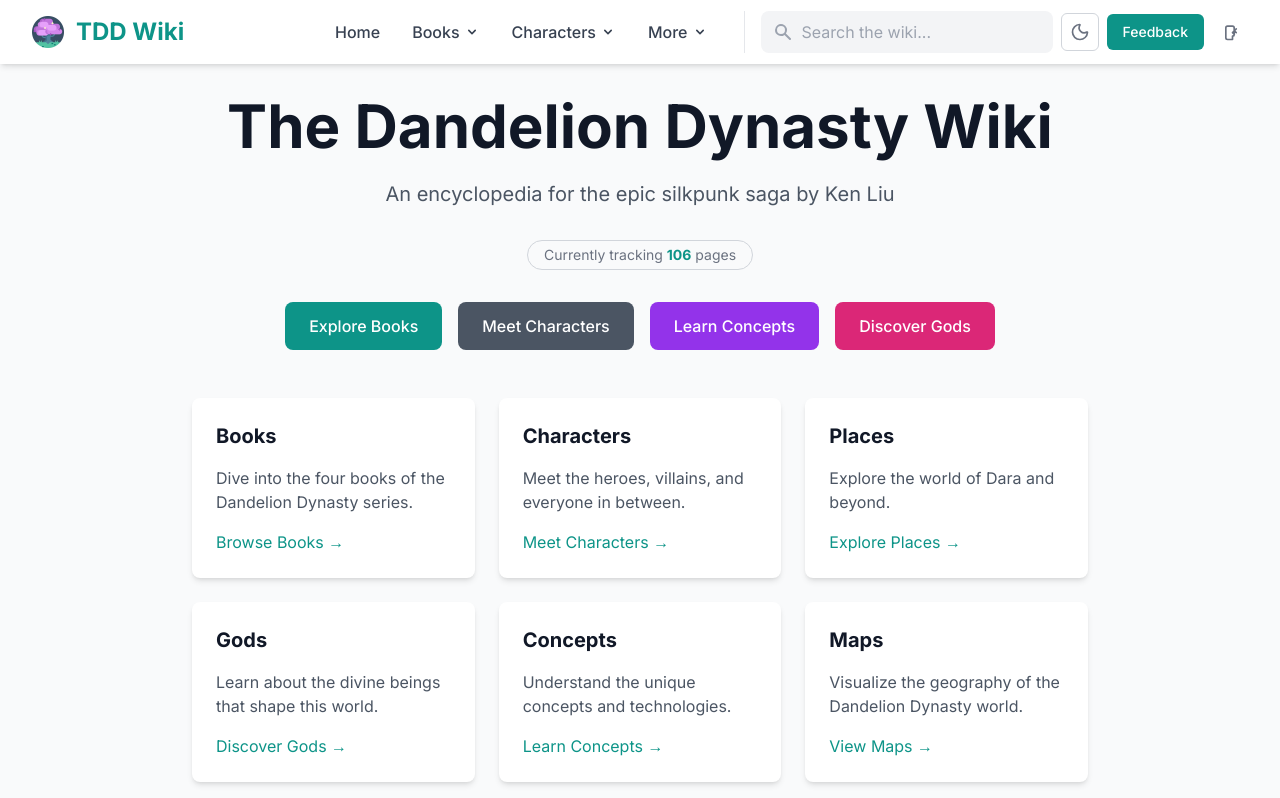
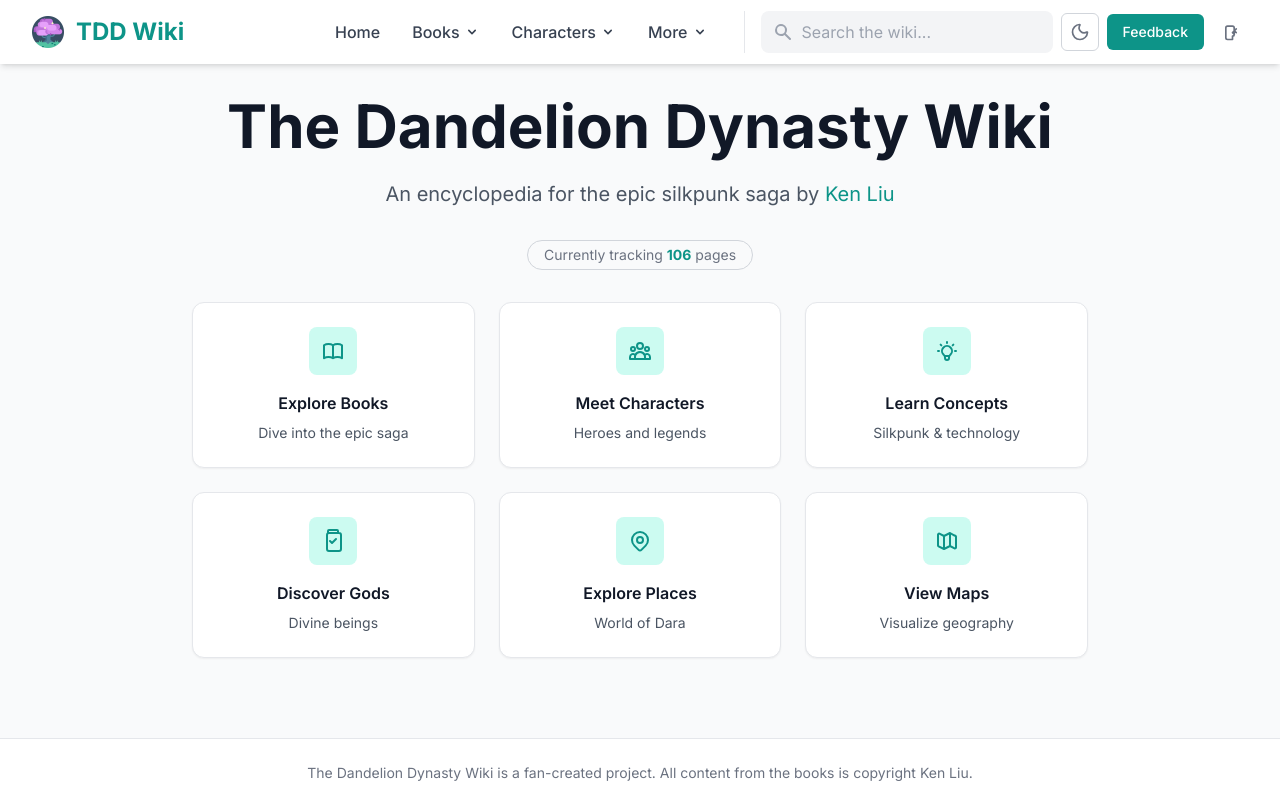
Before and after one commit to arman-101/dandelion-wiki, a Next.js app: page / in a window 1280 px wide. Shown: the top 798 px of the page. Built offline with nearby package versions, Linux system fonts and the light colour scheme.

Commit message:
updated home page

```diff
--- a/app/globals.css
+++ b/app/globals.css
@@ -33,7 +33,7 @@
 }
 
 /* Teal link hover effects for light mode */
-.text-teal-600:hover {
+a.text-teal-600:hover {
   color: #14b8a6; /* teal-500 */
 }
 
--- a/app/page.tsx
+++ b/app/page.tsx
@@ -1,5 +1,6 @@
+'use client';
+
 import Link from 'next/link';
-import Image from 'next/image';
 import { ALL_WIKI_PAGES } from './data/wiki-data';
 
 export default function Home() {
@@ -13,7 +14,7 @@
           The Dandelion Dynasty Wiki
         </h1>
         <p className="text-xl text-gray-600 dark:text-gray-300 mb-8">
-          An encyclopedia for the epic silkpunk saga by Ken Liu
+           An encyclopedia for the epic silkpunk saga by <Link href="/other/about-author" className="text-teal-600 dark:text-teal-400 hover:underline">Ken Liu</Link>
         </p>
 
         {/* Page Count */}
@@ -25,80 +26,79 @@
           </Link>
         </div>
 
-        <div className="flex flex-wrap justify-center gap-4">
-          <Link href="/books" className="bg-teal-600 hover:bg-teal-700 text-white px-6 py-3 rounded-lg font-medium transition-colors">
-            Explore Books
+        <div className="grid grid-cols-1 md:grid-cols-2 lg:grid-cols-3 gap-6 max-w-6xl mx-auto">
+          <Link href="/books" className="group bg-white dark:bg-gray-800 border border-gray-200 dark:border-gray-700 rounded-xl p-6 shadow-sm hover:shadow-lg hover:border-teal-300 dark:hover:border-teal-600 transition-all duration-300 transform hover:-translate-y-1">
+            <div className="text-center">
+              <div className="w-12 h-12 bg-teal-100 dark:bg-teal-900/30 rounded-lg flex items-center justify-center mx-auto mb-4 group-hover:bg-teal-200 dark:group-hover:bg-teal-800/50 transition-colors">
+                <svg className="w-6 h-6 text-teal-600 dark:text-teal-400" fill="none" stroke="currentColor" viewBox="0 0 24 24">
+                  <path strokeLinecap="round" strokeLinejoin="round" strokeWidth={2} d="M12 6.253v13m0-13C10.832 5.477 9.246 5 7.5 5S4.168 5.477 3 6.253v13C4.168 18.477 5.754 18 7.5 18s3.332.477 4.5 1.253m0-13C13.168 5.477 14.754 5 16.5 5c1.746 0 3.332.477 4.5 1.253v13C19.832 18.477 18.246 18 16.5 18c-1.746 0-3.332.477-4.5 1.253" />
+                </svg>
+              </div>
+              <h3 className="font-semibold text-gray-900 dark:text-white mb-2">Explore Books</h3>
+              <p className="text-sm text-gray-600 dark:text-gray-400">Dive into the epic saga</p>
+            </div>
           </Link>
-          <Link href="/characters" className="bg-gray-600 hover:bg-gray-700 text-white px-6 py-3 rounded-lg font-medium transition-colors">
-            Meet Characters
+
+          <Link href="/characters" className="group bg-white dark:bg-gray-800 border border-gray-200 dark:border-gray-700 rounded-xl p-6 shadow-sm hover:shadow-lg hover:border-teal-300 dark:hover:border-teal-600 transition-all duration-300 transform hover:-translate-y-1">
+            <div className="text-center">
+              <div className="w-12 h-12 bg-teal-100 dark:bg-teal-900/30 rounded-lg flex items-center justify-center mx-auto mb-4 group-hover:bg-teal-200 dark:group-hover:bg-teal-800/50 transition-colors">
+                <svg className="w-6 h-6 text-teal-600 dark:text-teal-400" fill="none" stroke="currentColor" viewBox="0 0 24 24">
+                  <path strokeLinecap="round" strokeLinejoin="round" strokeWidth={2} d="M17 20h5v-2a3 3 0 00-5.356-1.857M17 20H7m10 0v-2c0-.656-.126-1.283-.356-1.857M7 20H2v-2a3 3 0 015.356-1.857M7 20v-2c0-.656.126-1.283.356-1.857m0 0a5.002 5.002 0 019.288 0M15 7a3 3 0 11-6 0 3 3 0 016 0zm6 3a2 2 0 11-4 0 2 2 0 014 0zM7 10a2 2 0 11-4 0 2 2 0 014 0z" />
+                </svg>
+              </div>
+              <h3 className="font-semibold text-gray-900 dark:text-white mb-2">Meet Characters</h3>
+              <p className="text-sm text-gray-600 dark:text-gray-400">Heroes and legends</p>
+            </div>
           </Link>
-          <Link href="/concepts" className="bg-purple-600 hover:bg-purple-700 text-white px-6 py-3 rounded-lg font-medium transition-colors">
-            Learn Concepts
+
+          <Link href="/concepts" className="group bg-white dark:bg-gray-800 border border-gray-200 dark:border-gray-700 rounded-xl p-6 shadow-sm hover:shadow-lg hover:border-teal-300 dark:hover:border-teal-600 transition-all duration-300 transform hover:-translate-y-1">
+            <div className="text-center">
+              <div className="w-12 h-12 bg-teal-100 dark:bg-teal-900/30 rounded-lg flex items-center justify-center mx-auto mb-4 group-hover:bg-teal-200 dark:group-hover:bg-teal-800/50 transition-colors">
+                <svg className="w-6 h-6 text-teal-600 dark:text-teal-400" fill="none" stroke="currentColor" viewBox="0 0 24 24">
+                  <path strokeLinecap="round" strokeLinejoin="round" strokeWidth={2} d="M9.663 17h4.673M12 3v1m6.364 1.636l-.707.707M21 12h-1M4 12H3m3.343-5.657l-.707-.707m2.828 9.9a5 5 0 117.072 0l-.548.547A3.374 3.374 0 0014 18.469V19a2 2 0 11-4 0v-.531c0-.895-.356-1.754-.988-2.386l-.548-.547z" />
+                </svg>
+              </div>
+              <h3 className="font-semibold text-gray-900 dark:text-white mb-2">Learn Concepts</h3>
+              <p className="text-sm text-gray-600 dark:text-gray-400">Silkpunk & technology</p>
+            </div>
           </Link>
-          <Link href="/gods" className="bg-pink-600 hover:bg-pink-700 text-white px-6 py-3 rounded-lg font-medium transition-colors">
-            Discover Gods
+
+          <Link href="/gods" className="group bg-white dark:bg-gray-800 border border-gray-200 dark:border-gray-700 rounded-xl p-6 shadow-sm hover:shadow-lg hover:border-teal-300 dark:hover:border-teal-600 transition-all duration-300 transform hover:-translate-y-1">
+            <div className="text-center">
+              <div className="w-12 h-12 bg-teal-100 dark:bg-teal-900/30 rounded-lg flex items-center justify-center mx-auto mb-4 group-hover:bg-teal-200 dark:group-hover:bg-teal-800/50 transition-colors">
+                <svg className="w-6 h-6 text-teal-600 dark:text-teal-400" fill="none" stroke="currentColor" viewBox="0 0 24 24">
+                  <path strokeLinecap="round" strokeLinejoin="round" strokeWidth={2} d="M7 4V2a1 1 0 011-1h8a1 1 0 011 1v2m-9 0h10m-10 0a2 2 0 00-2 2v14a2 2 0 002 2h10a2 2 0 002-2V6a2 2 0 00-2-2M9 12l2 2 4-4" />
+                </svg>
+              </div>
+              <h3 className="font-semibold text-gray-900 dark:text-white mb-2">Discover Gods</h3>
+              <p className="text-sm text-gray-600 dark:text-gray-400">Divine beings</p>
+            </div>
           </Link>
-        </div>
-      </div>
 
-      {/* Quick Links */}
-      <div className="grid grid-cols-1 md:grid-cols-2 lg:grid-cols-3 gap-6 mb-12">
-        <div className="bg-white dark:bg-gray-800 p-6 rounded-lg shadow-md">
-          <h2 className="text-xl font-bold text-gray-900 dark:text-white mb-4">Books</h2>
-          <p className="text-gray-600 dark:text-gray-300 mb-4">Dive into the four books of the Dandelion Dynasty series.</p>
-          <Link href="/books" className="text-teal-600 dark:text-teal-400 hover:underline">Browse Books →</Link>
-        </div>
+          <Link href="/places" className="group bg-white dark:bg-gray-800 border border-gray-200 dark:border-gray-700 rounded-xl p-6 shadow-sm hover:shadow-lg hover:border-teal-300 dark:hover:border-teal-600 transition-all duration-300 transform hover:-translate-y-1">
+            <div className="text-center">
+              <div className="w-12 h-12 bg-teal-100 dark:bg-teal-900/30 rounded-lg flex items-center justify-center mx-auto mb-4 group-hover:bg-teal-200 dark:group-hover:bg-teal-800/50 transition-colors">
+                <svg className="w-6 h-6 text-teal-600 dark:text-teal-400" fill="none" stroke="currentColor" viewBox="0 0 24 24">
+                  <path strokeLinecap="round" strokeLinejoin="round" strokeWidth={2} d="M17.657 16.657L13.414 20.9a1.998 1.998 0 01-2.827 0l-4.244-4.243a8 8 0 1111.314 0z" />
+                  <path strokeLinecap="round" strokeLinejoin="round" strokeWidth={2} d="M15 11a3 3 0 11-6 0 3 3 0 016 0z" />
+                </svg>
+              </div>
+              <h3 className="font-semibold text-gray-900 dark:text-white mb-2">Explore Places</h3>
+              <p className="text-sm text-gray-600 dark:text-gray-400">World of Dara</p>
+            </div>
+          </Link>
 
-        <div className="bg-white dark:bg-gray-800 p-6 rounded-lg shadow-md">
-          <h2 className="text-xl font-bold text-gray-900 dark:text-white mb-4">Characters</h2>
-          <p className="text-gray-600 dark:text-gray-300 mb-4">Meet the heroes, villains, and everyone in between.</p>
-          <Link href="/characters" className="text-teal-600 dark:text-teal-400 hover:underline">Meet Characters →</Link>
-        </div>
-
-        <div className="bg-white dark:bg-gray-800 p-6 rounded-lg shadow-md">
-          <h2 className="text-xl font-bold text-gray-900 dark:text-white mb-4">Places</h2>
-          <p className="text-gray-600 dark:text-gray-300 mb-4">Explore the world of Dara and beyond.</p>
-          <Link href="/places" className="text-teal-600 dark:text-teal-400 hover:underline">Explore Places →</Link>
-        </div>
-
-        <div className="bg-white dark:bg-gray-800 p-6 rounded-lg shadow-md">
-          <h2 className="text-xl font-bold text-gray-900 dark:text-white mb-4">Gods</h2>
-          <p className="text-gray-600 dark:text-gray-300 mb-4">Learn about the divine beings that shape this world.</p>
-          <Link href="/gods" className="text-teal-600 dark:text-teal-400 hover:underline">Discover Gods →</Link>
-        </div>
-
-        <div className="bg-white dark:bg-gray-800 p-6 rounded-lg shadow-md">
-          <h2 className="text-xl font-bold text-gray-900 dark:text-white mb-4">Concepts</h2>
-          <p className="text-gray-600 dark:text-gray-300 mb-4">Understand the unique concepts and technologies.</p>
-          <Link href="/concepts" className="text-teal-600 dark:text-teal-400 hover:underline">Learn Concepts →</Link>
-        </div>
-
-        <div className="bg-white dark:bg-gray-800 p-6 rounded-lg shadow-md">
-          <h2 className="text-xl font-bold text-gray-900 dark:text-white mb-4">Maps</h2>
-          <p className="text-gray-600 dark:text-gray-300 mb-4">Visualize the geography of the Dandelion Dynasty world.</p>
-          <Link href="/maps" className="text-teal-600 dark:text-teal-400 hover:underline">View Maps →</Link>
-        </div>
-      </div>
-
-      {/* About Section */}
-      <div className="bg-white dark:bg-gray-800 p-8 rounded-lg shadow-md">
-        <div className="flex flex-col md:flex-row items-center gap-8">
-          <div className="flex-shrink-0">
-            <Image src="/ken.jpg" alt="Ken Liu" width={200} height={200} className="rounded-lg" />
-          </div>
-          <div>
-            <h2 className="text-2xl font-bold text-gray-900 dark:text-white mb-4">About the Author</h2>
-            <p className="text-gray-600 dark:text-gray-300 mb-4">
-              Ken Liu is an award-winning author known for his innovative approach to speculative fiction.
-              The Dandelion Dynasty series represents his most ambitious work to date, blending elements
-              of epic fantasy with silkpunk aesthetics and deep philosophical themes.
-            </p>
-            <p className="text-gray-600 dark:text-gray-300">
-              This wiki serves as a comprehensive guide to the rich world he has created, helping readers
-              navigate the complex political intrigue, technological marvels, and unforgettable characters
-              that populate the Dandelion Dynasty universe.
-            </p>
-          </div>
+          <Link href="/maps" className="group bg-white dark:bg-gray-800 border border-gray-200 dark:border-gray-700 rounded-xl p-6 shadow-sm hover:shadow-lg hover:border-teal-300 dark:hover:border-teal-600 transition-all duration-300 transform hover:-translate-y-1">
+            <div className="text-center">
+              <div className="w-12 h-12 bg-teal-100 dark:bg-teal-900/30 rounded-lg flex items-center justify-center mx-auto mb-4 group-hover:bg-teal-200 dark:group-hover:bg-teal-800/50 transition-colors">
+                <svg className="w-6 h-6 text-teal-600 dark:text-teal-400" fill="none" stroke="currentColor" viewBox="0 0 24 24">
+                  <path strokeLinecap="round" strokeLinejoin="round" strokeWidth={2} d="M9 20l-5.447-2.724A1 1 0 013 16.382V5.618a1 1 0 011.447-.894L9 7m0 13l6-3m-6 3V7m6 10l4.553 2.276A1 1 0 0021 18.382V7.618a1 1 0 00-1.447-.894L15 4m0 13V4m0 0L9 7" />
+                </svg>
+              </div>
+              <h3 className="font-semibold text-gray-900 dark:text-white mb-2">View Maps</h3>
+              <p className="text-sm text-gray-600 dark:text-gray-400">Visualize geography</p>
+            </div>
+          </Link>
         </div>
       </div>
     </div>
```
Also changed, not shown: app/components/Navbar.tsx (+4 -4 lines).
